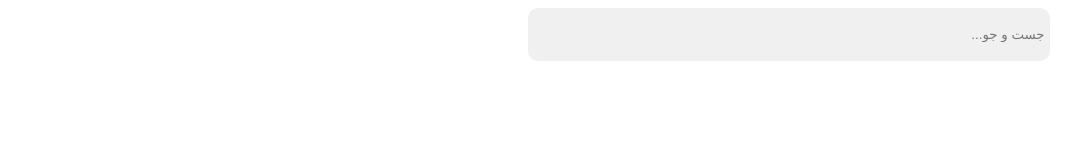
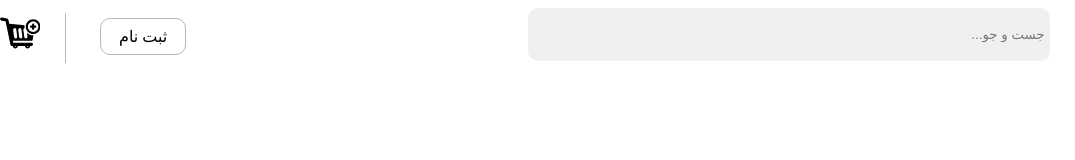
Before and after one commit to kasraalitabar/ttps---github.com-kasraalitabar-digi, a plain HTML site: page index.html in a window 1280 px wide. Shown: the full height of the page, 0-1075 px from the left. Drawn offline with Linux system fonts and the light colour scheme.

Commit message:
nav done

```diff
--- a/index.html
+++ b/index.html
@@ -10,6 +10,9 @@
     <div class="nav">
         <input class="search" type="text" placeholder="جست و جو...">
         <img class="digi-logo" src="./images/full-horizontal.svg" alt="digikala logo" width="200px">
+        <div class="rej">ثبت نام</div>
+        <div class="vl"></div>
+        <img class="basket" src="./images/shopping-basket-add-svgrepo-com (1).svg" alt="">
     </div>
 </body>
 </html>
--- a/style.css
+++ b/style.css
@@ -22,3 +22,25 @@ body{
     top: 13px;
 
 }
+.rej{
+    border:solid 1px rgb(184, 184, 184);
+    border-radius: 10px;
+    padding: 8px 18px;
+    width: max-content;
+    position: absolute;
+    left: 100px;
+    top: 10px;
+}
+.vl{
+    height: 50px;
+    border-left: 1px solid rgb(184, 184, 184);
+    position: absolute;
+    left: 65px;
+    top: 5px;
+}
+.basket{
+    position: absolute;
+    left: 0;
+    top: 5px;
+    width: 40px;
+}
```
Also changed, not shown: images/shopping-basket-add-svgrepo-com (1).svg (added).
